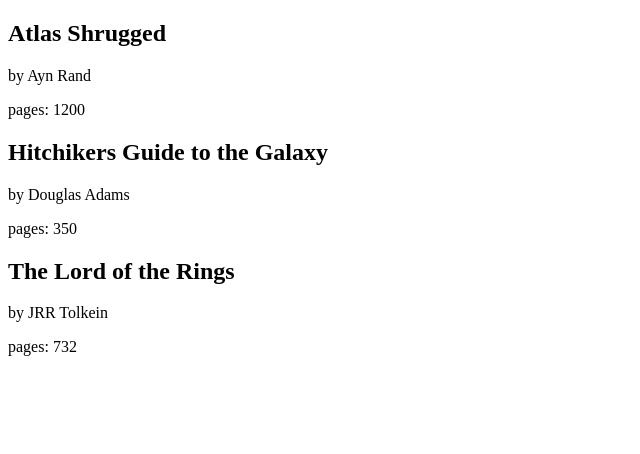
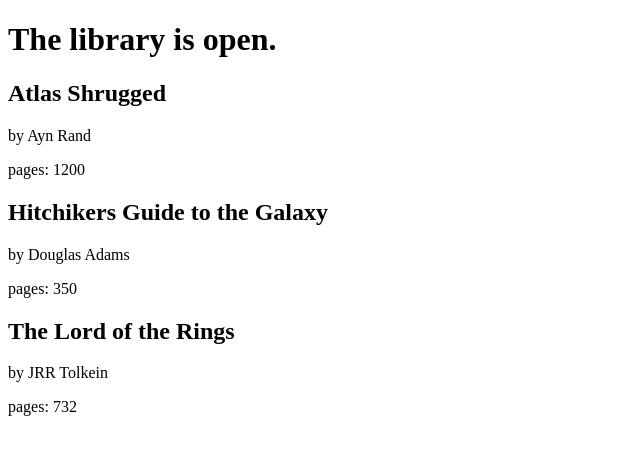
Before and after one commit to SteveMustanski/react-practice, a React (Create React App) app in the folder react-is-fun/: page / in a window 1280 px wide. Shown: the top 454 px of the page, without its empty margins (0-640 px from the left). Built offline with nearby package versions, Linux system fonts and the light colour scheme.

Commit message:
added library state and displayed on library component

```diff
--- a/react-is-fun/src/index.js
+++ b/react-is-fun/src/index.js
@@ -30,10 +30,18 @@
 };
 
 class Library extends Component {
+  constructor(props) {
+    super(props);
+    this.state = {
+      open: true,
+    };
+  }
   render() {
+    console.log(this.state);
     const books = this.props.books;
     return (
       <div>
+        <h1>The library is {this.state.open ? 'open' : 'closed'}.</h1>
         {books.map((book, i) => (
           <Book
             key={i}
```
